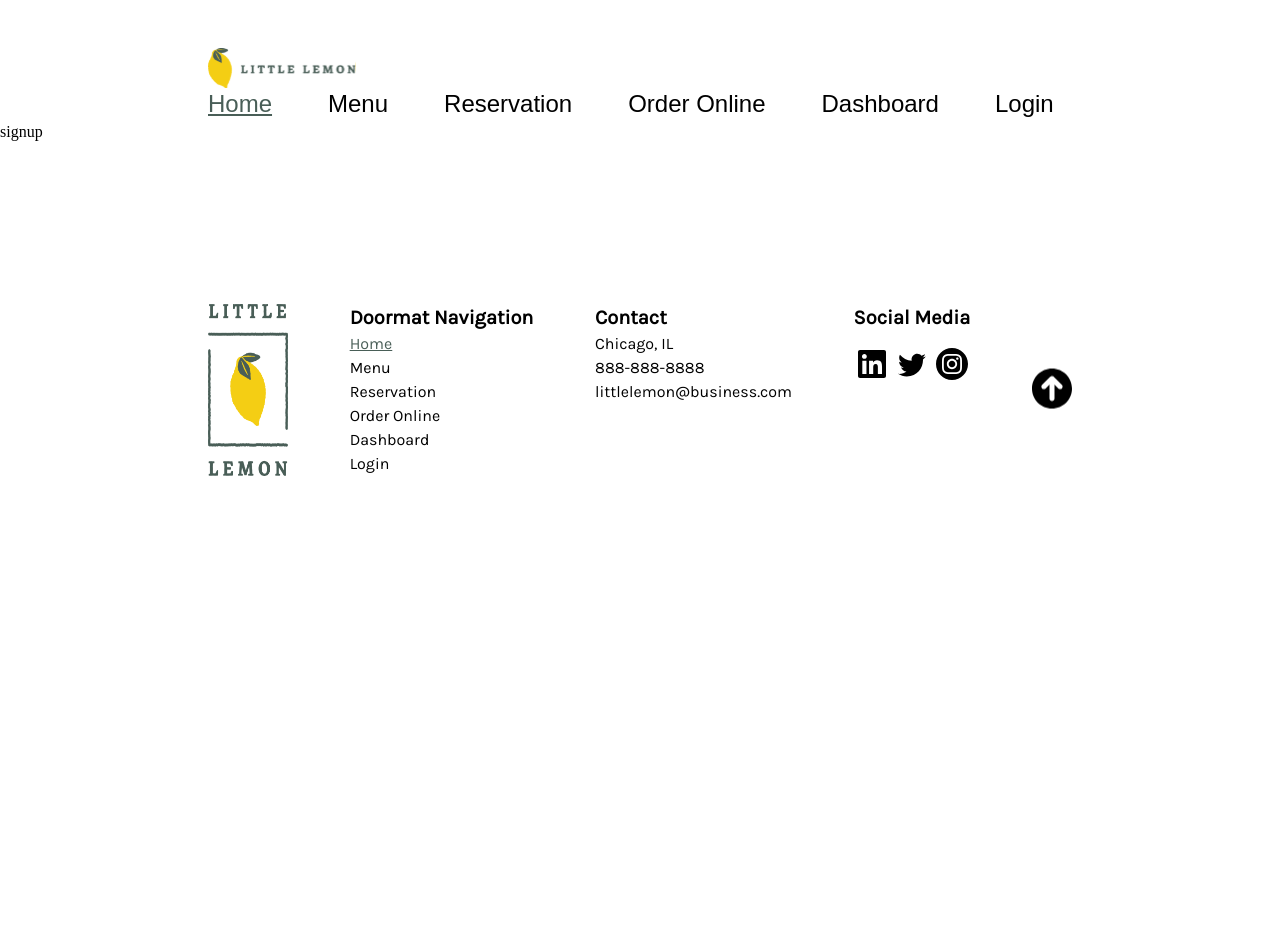
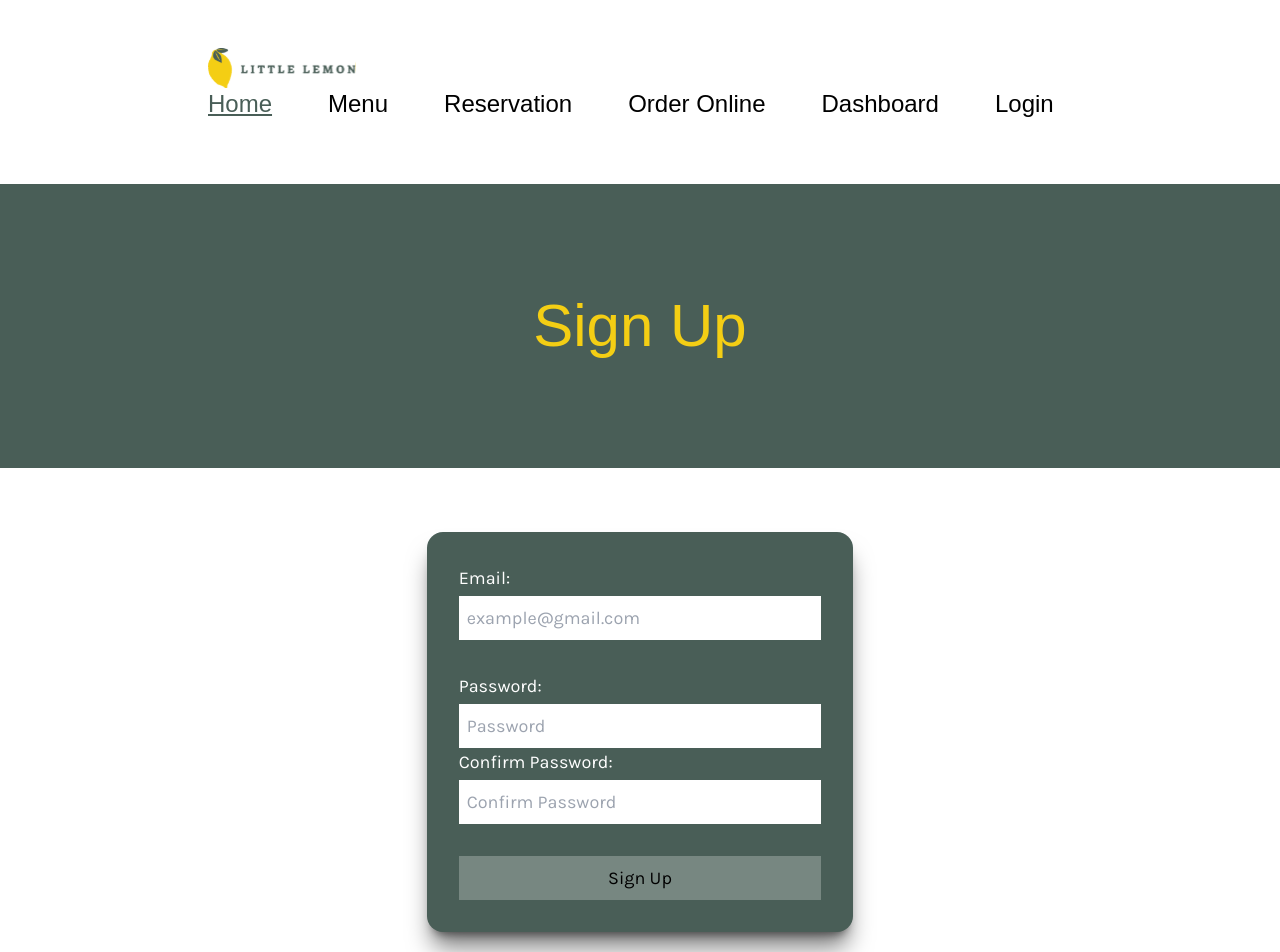
Before and after one commit to dustinsoos/little-lemon-react, a Next.js app: page /signup in a window 1280 px wide. Shown: the top 952 px of the page. Before the commit the page ends 800 px from the top, so only its background shows below. Built offline with nearby package versions, Linux system fonts and the light colour scheme; a web font is replaced by a local one.

Commit message:
Sign-up form work

```diff
--- a/app/login/page.jsx
+++ b/app/login/page.jsx
@@ -8,10 +8,11 @@ const Login = () => {
         <div className=" grid p-16 font-mono text-lg mx-auto w-11/12 md:w-3/4 lg:w-2/4 xl:w-1/3   mt-16 mb-32  bg-ll-primaryGreen shadow-xl shadow-black/50 rounded-2xl ">
           <Link
             href="/login/dashboard"
-            className="block border-2 text-center border-white bg-ll-primaryGreen text-white font-bold py-2 px-4 rounded hover:bg-white hover:text-ll-primaryGreen mb-10 "
+            className="block border-2 text-center border-white bg-ll-primaryGreen text-white font-bold py-2 px-4 rounded hover:bg-white hover:text-ll-primaryGreen  "
           >
             Login
           </Link>
+          <p className=" text-white mb-10">Hint: To see dashboard click login.</p>
           <Link
             href="/signup"
             className="block border-2 text-center border-white bg-ll-primaryGreen text-white font-bold py-2 px-4 rounded hover:bg-white hover:text-ll-primaryGreen"
--- a/app/page.jsx
+++ b/app/page.jsx
@@ -33,7 +33,7 @@ export default function Home() {
         </section>
         <section id="menu-cards">
           <div className="  mt-16 px-0 lg:mt-32  md:px-24 lg:px-40 xl:px-52 2xl:px-72">
-            <div className=" px-4 flex justify-between mt-24">
+            <div className=" px-4 flex justify-between items-center mt-24">
               <h3 className=" text-2xl font-mono font-bold md:text-3xl lg:text-4xl xl:text-5xl">This weeks specials!</h3>
               <Link
                 href="/menu"
--- a/app/signup/page.jsx
+++ b/app/signup/page.jsx
@@ -1,7 +1,105 @@
+"use client";
+
 import React from "react";
+import { useState } from "react";
 
 const signup = () => {
-  return <div>signup</div>;
+  const [email, setEmail] = useState("");
+  const [password, setPassword] = useState("");
+  const [conpassword, setConPassword] = useState("");
+
+  const handleSubmit = (e) => {
+    e.preventDefault();
+    // setEmail("");
+    setPassword("");
+    setConPassword("");
+
+    const formHidden = document.getElementById("signup-form");
+    formHidden.classList.add("hidden");
+
+    const h1Hidden = document.getElementById("signup-text");
+    h1Hidden.classList.add("hidden");
+
+    const submissionShow = document.getElementById("signup-success");
+    submissionShow.classList.remove("hidden");
+  };
+
+  console.log(email);
+  return (
+    <>
+      <main>
+        <section id="signup-text" className=" pt-28 pb-28 mt-16 bg-ll-primaryGreen">
+          <h1 className="  text-center font-sans text-5xl xl:text-6xl 2xl:text-7xl text-ll-primaryYellow">Sign Up</h1>
+        </section>
+        <form
+          id="signup-form"
+          action=""
+          className=" grid font-mono text-lg mx-auto w-11/12 md:w-3/4 lg:w-2/4 xl:w-1/3 p-8 mt-16 mb-32  bg-ll-primaryGreen  shadow-xl shadow-black/50 rounded-2xl "
+          onSubmit={handleSubmit}
+        >
+          <div className=" ">
+            <fieldset className="grid mb-8">
+              <label htmlFor="email" className="text-white mb-1">
+                Email:
+              </label>
+              <input
+                type="text"
+                id="email"
+                placeholder="example@gmail.com"
+                className="p-2  "
+                required
+                value={email}
+                onChange={(e) => setEmail(e.target.value)}
+              />
+            </fieldset>
+            <fieldset className="grid mb-8">
+              <label htmlFor="email" className="text-white mb-1">
+                Password:
+              </label>
+              <input
+                type="password"
+                id="password"
+                placeholder="Password"
+                className="p-2 "
+                required
+                value={password}
+                onChange={(e) => setPassword(e.target.value)}
+              />
+              <label htmlFor="email" className="text-white mb-1">
+                Confirm Password:
+              </label>
+              <input
+                type="password"
+                id="confirm-password"
+                placeholder="Confirm Password"
+                className="p-2  "
+                required
+                value={conpassword}
+                onChange={(e) => setConPassword(e.target.value)}
+              />
+            </fieldset>
+            <fieldset className="grid">
+              <input
+                id="submission"
+                type="submit"
+                value="Sign Up"
+                className="text-black bg-white px-5 py-2  hover:bg-ll-primaryGreen hover:border-2 hover:border-white hover:text-white disabled:bg-opacity-25 "
+                disabled={(!email, !password, !conpassword)}
+              />
+            </fieldset>
+          </div>
+        </form>
+        <section className="h-screen">
+          <div
+            id="signup-success"
+            className=" bg-ll-primaryGreen p-14 mt-64 mb-64  shadow-xl shadow-black/50  text-center text-white font-mono text-xl w-11/12 md:w-1/2 xl:w-1/3 mx-auto rounded-2xl  hidden "
+          >
+            <p className="mb-4 text-ll-primaryYellow text-2xl">Welcome! An email confirmation will be sent to {email} </p>
+          </div>
+        </section>
+      </main>
+    </>
+  );
 };
 
 export default signup;
```
